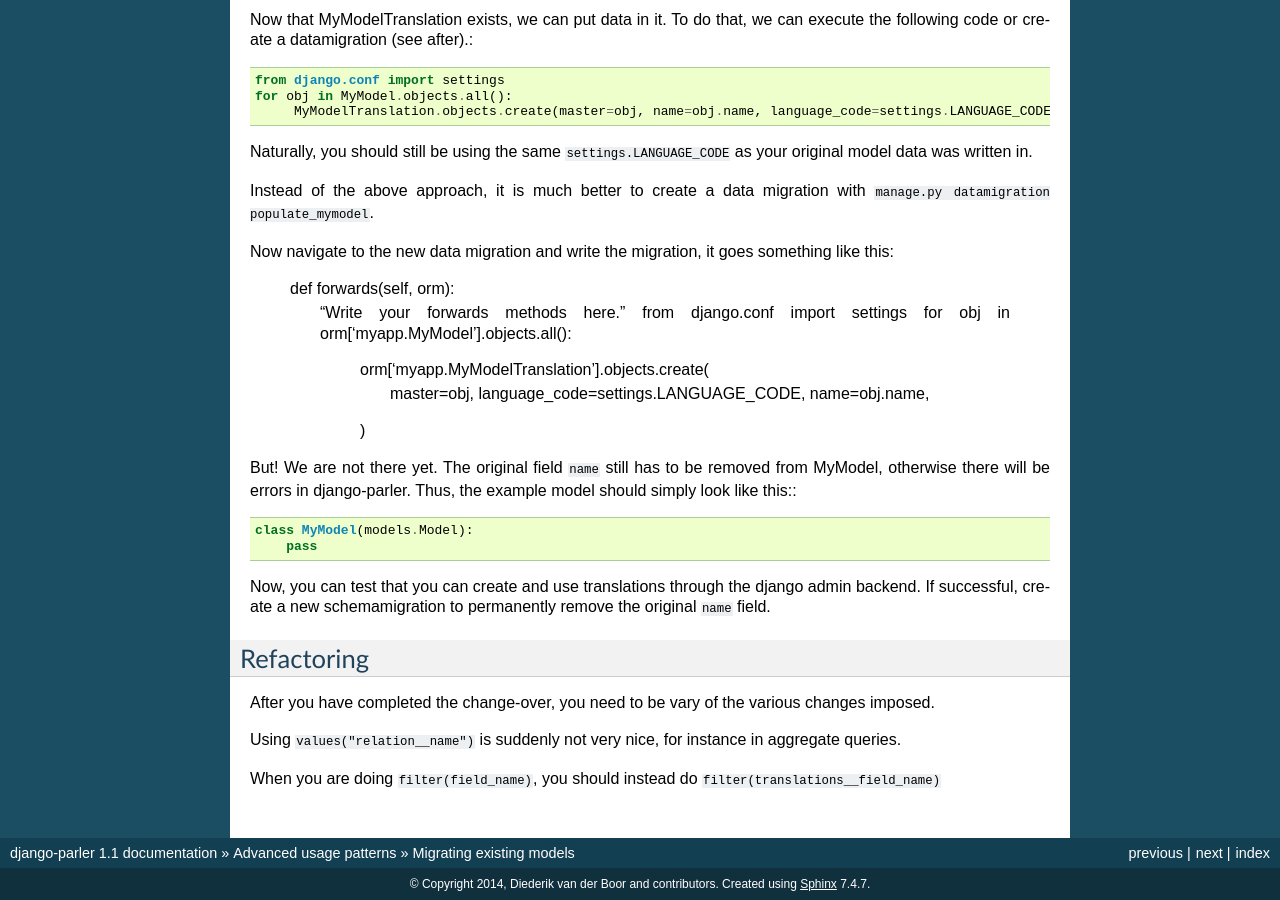
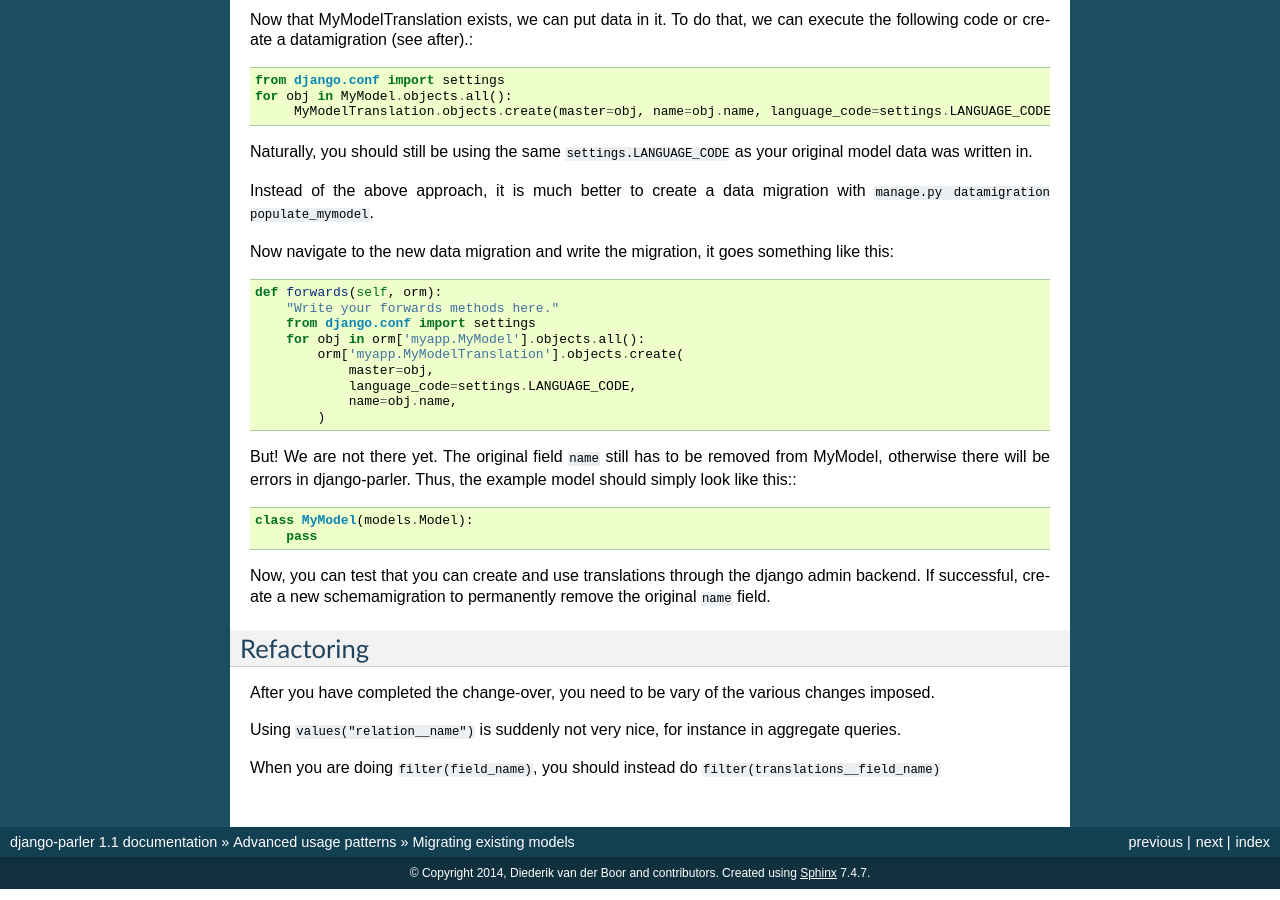
Before and after one commit to django-parler/django-parler, a Sphinx documentation site: the page built from docs/advanced/migrating.rst, in a window 1280 px wide and 900 px high, scrolled down 606 px. Built offline with Sphinx 7.4.7, drawn with Linux system fonts in a browser that asks for light colours.

Commit message:
docs syntax err

```diff
--- a/docs/advanced/migrating.rst
+++ b/docs/advanced/migrating.rst
@@ -45,7 +45,8 @@ Naturally, you should still be using the same ``settings.LANGUAGE_CODE`` as your
 Instead of the above approach, it is much better to create a data migration with
 ``manage.py datamigration populate_mymodel``.
 
-Now navigate to the new data migration and write the migration, it goes something like this:
+Now navigate to the new data migration and write the migration, it goes
+something like this::
 
     def forwards(self, orm):
         "Write your forwards methods here."
```
